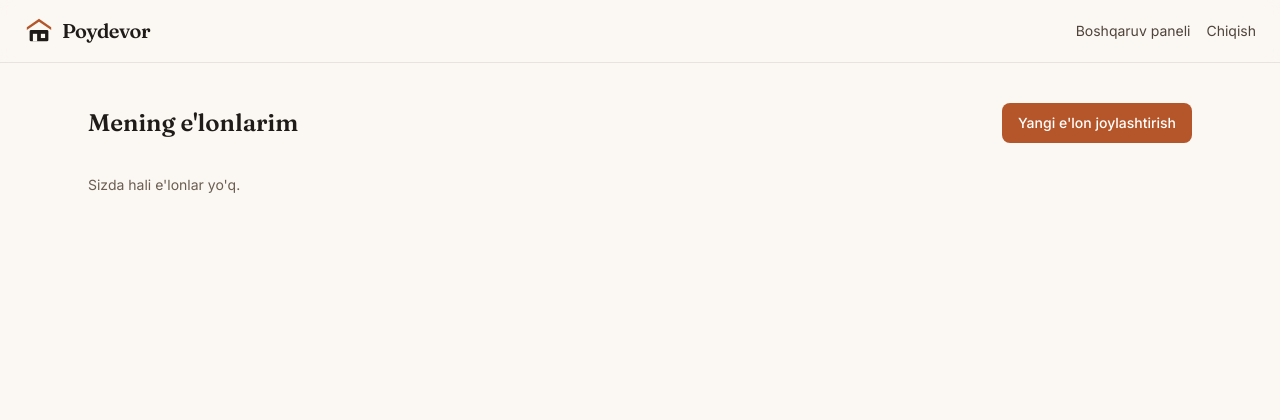
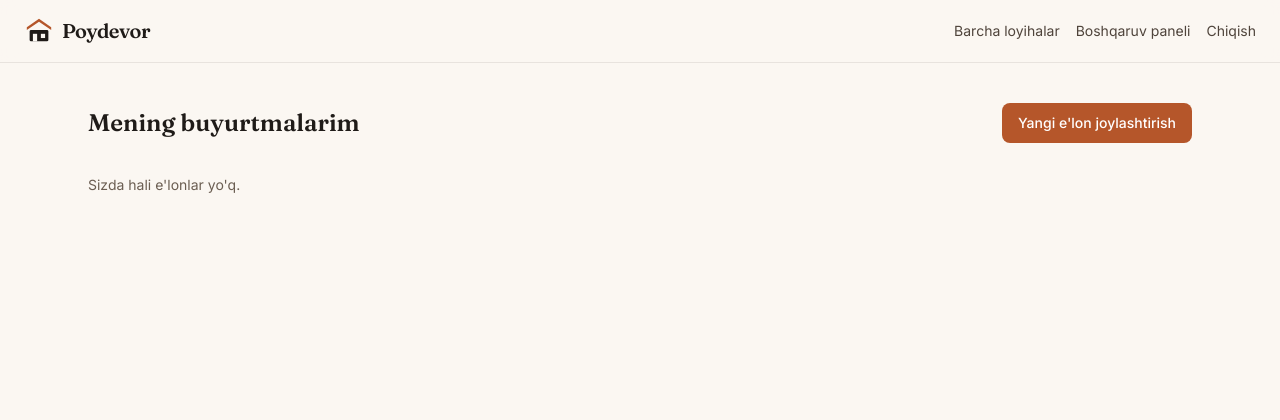
Before and after one commit to Iskanarbek/poydevor, a Django app: page /panel/elonlarim/ in a window 1280 px wide. Shown: the top 420 px of the page. Run offline with Django 5.2, Linux system fonts and the light colour scheme; the visitor is signed in with stand-in values (Sample User, id 1); data that the repository does not hold is empty; some libraries are stand-ins or nearby versions.

Commit message:
fix: align my-orders page heading with nav label, surface project gallery to all visitors

```diff
--- a/templates/applications/dashboard.html
+++ b/templates/applications/dashboard.html
@@ -1,10 +1,10 @@
 {% extends "base.html" %}
 
-{% block title %}Mening e'lonlarim — Poydevor{% endblock %}
+{% block title %}Mening buyurtmalarim — Poydevor{% endblock %}
 
 {% block content %}
 <div class="flex justify-between items-center mb-8">
-  <h1 class="font-serif text-2xl font-semibold text-charcoal-900">Mening e'lonlarim</h1>
+  <h1 class="font-serif text-2xl font-semibold text-charcoal-900">Mening buyurtmalarim</h1>
   <a href="{% url 'applications:post' %}" class="rounded-lg bg-clay-600 text-white text-sm font-medium px-4 py-2.5 hover:bg-clay-700 transition">
     Yangi e'lon joylashtirish
   </a>
--- a/templates/base.html
+++ b/templates/base.html
@@ -93,6 +93,7 @@
       <span class="text-xl font-serif font-semibold tracking-tight text-charcoal-900 group-hover:text-clay-700 transition">Poydevor</span>
     </a>
     <div class="flex gap-4 text-sm items-center">
+      <a href="{% url 'architects:project_gallery' %}" class="text-charcoal-600 hover:text-charcoal-900">Barcha loyihalar</a>
       {% if user.is_authenticated %}
         {% if architect_wallet %}
           <a href="{% url 'wallet:dashboard' %}" class="flex items-center gap-1.5 rounded-full bg-clay-50 border border-clay-200 text-clay-700 font-medium px-3 py-1.5 hover:bg-clay-100 transition">
@@ -106,7 +107,6 @@
         {% endif %}
         {% if user.role == 'user' %}
           <a href="{% url 'applications:dashboard' %}" class="text-charcoal-600 hover:text-charcoal-900">Mening buyurtmalarim</a>
-          <a href="{% url 'architects:project_gallery' %}" class="text-charcoal-600 hover:text-charcoal-900">Barcha loyihalar</a>
         {% else %}
           <a href="{% url 'dashboard' %}" class="text-charcoal-600 hover:text-charcoal-900">Boshqaruv paneli</a>
         {% endif %}
```
